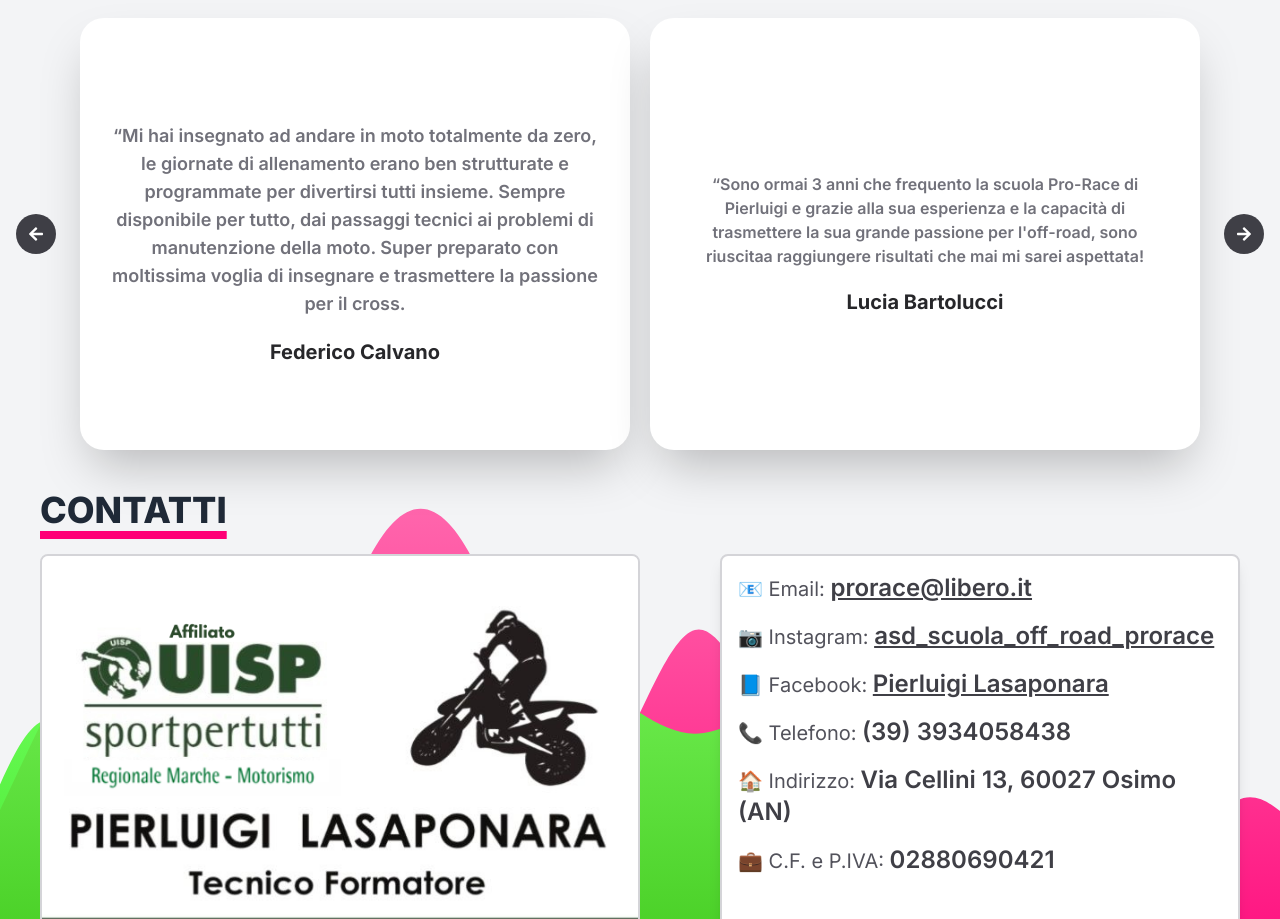
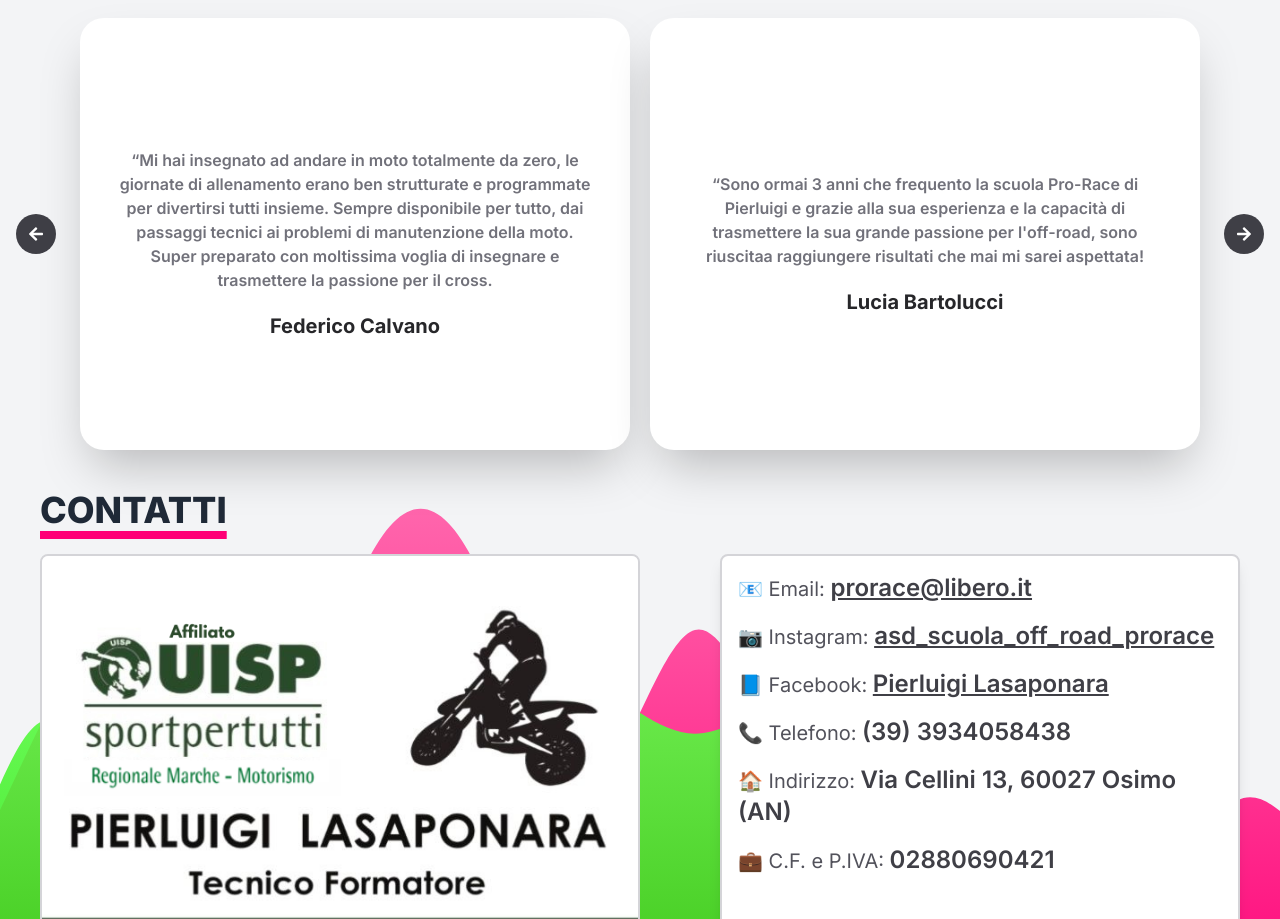
Before and after one commit to GiacomoViolini/Scuola_Off-Road_Pro_Race, a Next.js app: page / in a window 1280 px wide. Shown: the part 9660-10579 px from the top of the page. Built offline with nearby package versions, Linux system fonts and the light colour scheme.

Commit message:
fixed responsiveness

```diff
--- a/src/components/DiconoDiNoi/DiconoDiNoi.tsx
+++ b/src/components/DiconoDiNoi/DiconoDiNoi.tsx
@@ -84,7 +84,7 @@ const DiconoDiNoi = () => {
           <div
             className={`flex flex-col items-center justify-center bg-white h-[35rem] md:h-[27rem] p-2 md:py-4 md:px-8 rounded-3xl shadow-2xl opacity-${opacity}`}
           >
-            <h2 className="my-1 md:my-5 text-sm md:text-lg text-center font-semibold text-zinc-500">
+            <h2 className="my-1 md:my-5 text-sm md:text-base text-center font-semibold text-zinc-500">
               &ldquo;{reviews[i].text}
             </h2>
             <p className="text-center md:text-xl font-bold text-zinc-800 ">
@@ -95,10 +95,10 @@ const DiconoDiNoi = () => {
             <div
               className={`hidden lg:flex flex-col items-center justify-center bg-white h-[27rem] py-4 px-8 rounded-3xl shadow-2xl opacity-${opacity}`}
             >
-              <h2 className="my-5 text-center font-semibold text-zinc-500">
+              <h2 className="my-1 md:my-5 text-sm md:text-base text-center font-semibold text-zinc-500">
                 &ldquo;{reviews[i+1].text}
               </h2>
-              <p className="text-center text-lg lg:text-xl font-bold text-zinc-800 ">
+              <p className="text-center md:text-xl font-bold text-zinc-800">
                 {reviews[i+1].person}
               </p>
             </div>
```
